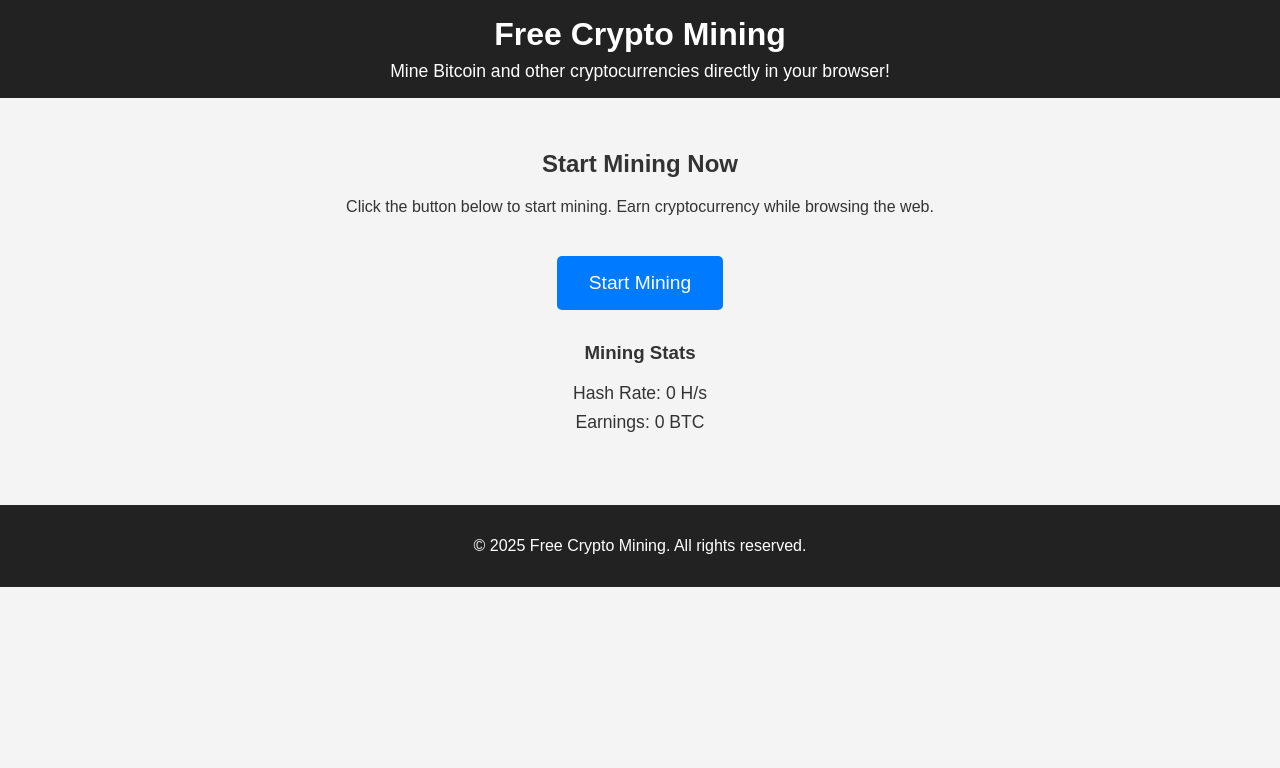
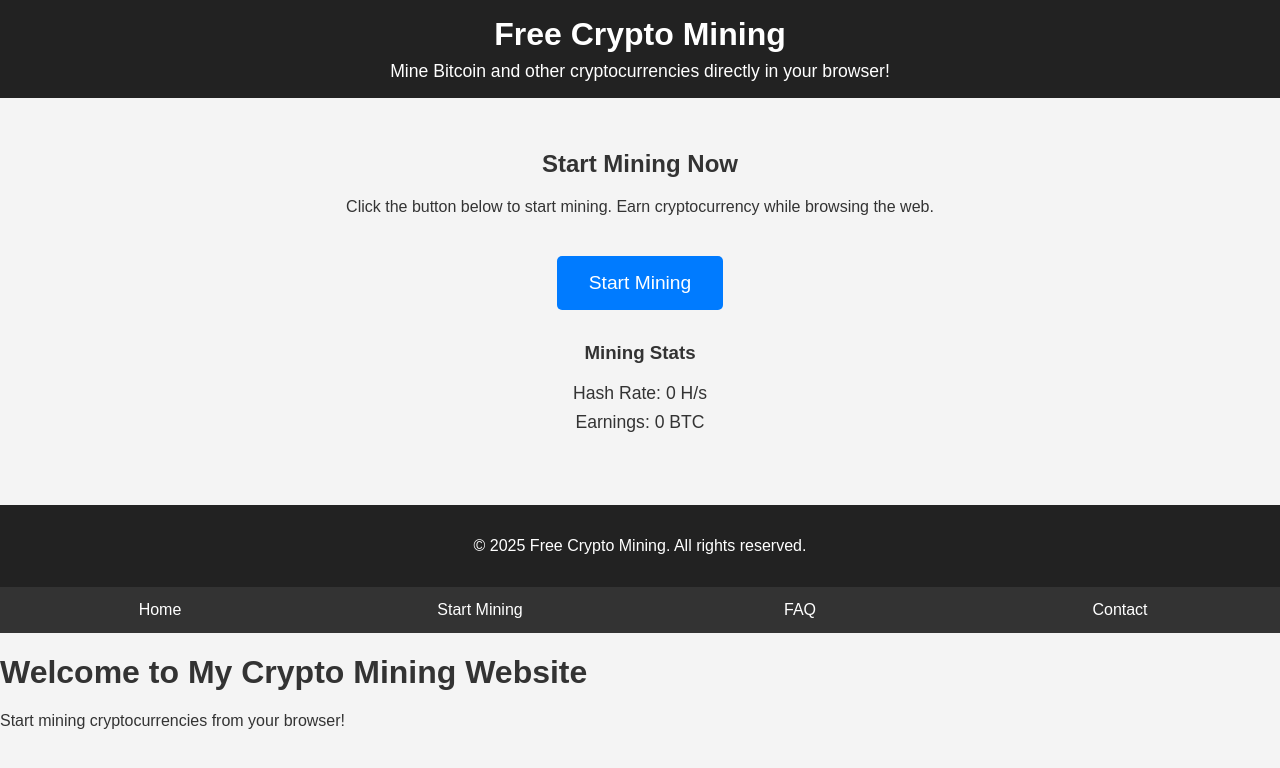
Before and after one commit to Piolo28/crypto-mining-site, a plain HTML site: page index.html in a window 1280 px wide. Drawn offline with Linux system fonts and the light colour scheme.

Commit message:
Update index.html

```diff
--- a/index.html
+++ b/index.html
@@ -111,3 +111,42 @@
   </script>
 </body>
 </html>
+<!DOCTYPE html>
+<html lang="en">
+<head>
+    <meta charset="UTF-8">
+    <meta name="viewport" content="width=device-width, initial-scale=1.0">
+    <title>My Crypto Mining Website</title>
+    <style>
+        /* Navigation Bar Styling */
+        .navbar {
+            display: flex;
+            background-color: #333;
+            overflow: hidden;
+        }
+        .navbar a {
+            flex: 1;
+            color: white;
+            text-align: center;
+            padding: 14px 20px;
+            text-decoration: none;
+        }
+        .navbar a:hover {
+            background-color: #575757;
+        }
+    </style>
+</head>
+<body>
+    <!-- Navigation Bar -->
+    <div class="navbar">
+        <a href="#home">Home</a>
+        <a href="#mining">Start Mining</a>
+        <a href="#faq">FAQ</a>
+        <a href="#contact">Contact</a>
+    </div>
+
+    <!-- Page Content -->
+    <h1>Welcome to My Crypto Mining Website</h1>
+    <p>Start mining cryptocurrencies from your browser!</p>
+</body>
+</html>
```
